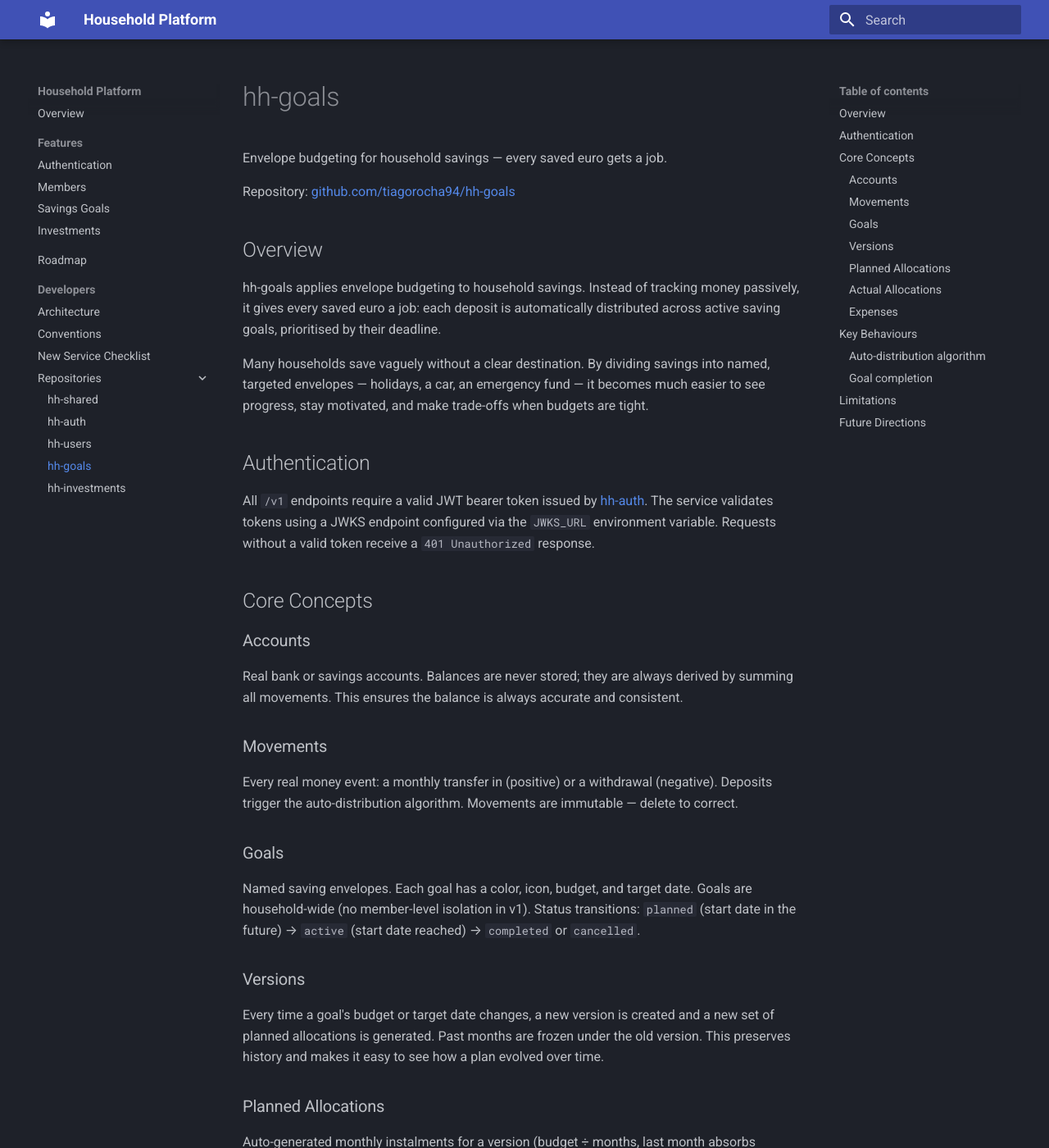
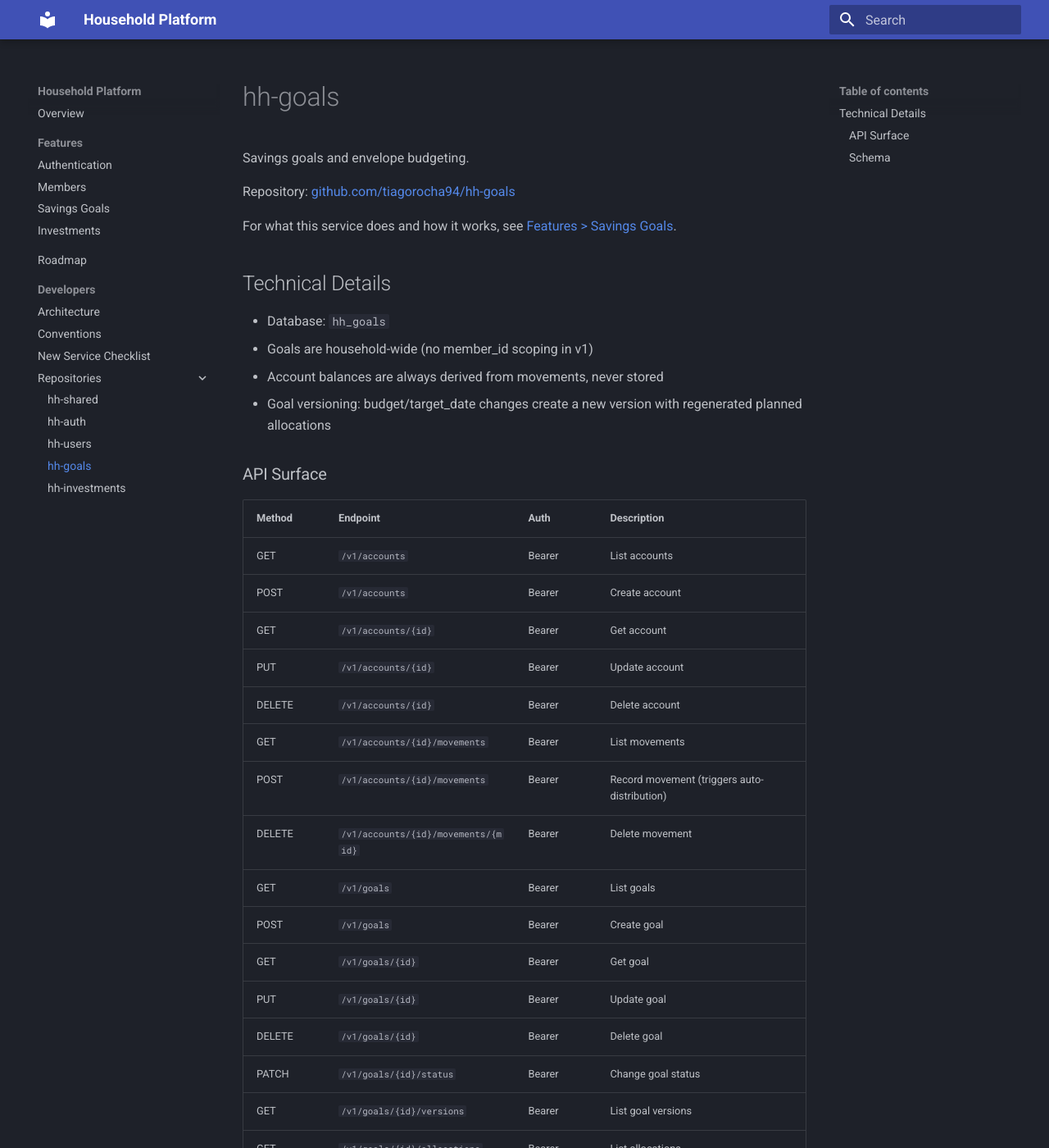
Before and after one commit to tiagorocha94/hh-docs, an MkDocs documentation site: the page built from docs/repositories/hh-goals.md, in a window 1280 px wide and 1400 px high. Shown: the whole window at 82% size. Built offline with MkDocs 1.6.1 and Material for MkDocs 9.7.7, drawn with Linux system fonts in a browser that asks for light colours; some of the changed text lies outside the part shown.

Commit message:
Restructure repo pages, fix architecture diagram, clean conventions
- Architecture: hh-infra is now a subgraph wrapping all services, hh-web
  connects to nginx, services import hh-shared (no 'orchestrates' arrows)
- Conventions: removed 'work the same as before' from Local Setup, removed
  -race mention from CI/CD
- Repository pages: stripped to technical-only (API surface, schema, config);
  feature descriptions and behaviours now live only in Features pages;
  removed all Future Directions tables (consolidated in Roadmap)

```diff
--- a/docs/repositories/hh-goals.md
+++ b/docs/repositories/hh-goals.md
@@ -1,63 +1,52 @@
 # hh-goals
 
-Envelope budgeting for household savings — every saved euro gets a job.
+Savings goals and envelope budgeting.
 
 Repository: [github.com/tiagorocha94/hh-goals](https://github.com/tiagorocha94/hh-goals)
 
-## Overview
+For what this service does and how it works, see [Features > Savings Goals](../features/goals.md).
 
-hh-goals applies envelope budgeting to household savings. Instead of tracking money passively, it gives every saved euro a job: each deposit is automatically distributed across active saving goals, prioritised by their deadline.
+## Technical Details
 
-Many households save vaguely without a clear destination. By dividing savings into named, targeted envelopes — holidays, a car, an emergency fund — it becomes much easier to see progress, stay motivated, and make trade-offs when budgets are tight.
+- Database: `hh_goals`
+- Goals are household-wide (no member_id scoping in v1)
+- Account balances are always derived from movements, never stored
+- Goal versioning: budget/target_date changes create a new version with regenerated planned allocations
 
-## Authentication
+### API Surface
 
-All `/v1` endpoints require a valid JWT bearer token issued by [hh-auth](hh-auth.md). The service validates tokens using a JWKS endpoint configured via the `JWKS_URL` environment variable. Requests without a valid token receive a `401 Unauthorized` response.
+| Method | Endpoint | Auth | Description |
+|--------|----------|------|-------------|
+| GET | `/v1/accounts` | Bearer | List accounts |
+| POST | `/v1/accounts` | Bearer | Create account |
+| GET | `/v1/accounts/{id}` | Bearer | Get account |
+| PUT | `/v1/accounts/{id}` | Bearer | Update account |
+| DELETE | `/v1/accounts/{id}` | Bearer | Delete account |
+| GET | `/v1/accounts/{id}/movements` | Bearer | List movements |
+| POST | `/v1/accounts/{id}/movements` | Bearer | Record movement (triggers auto-distribution) |
+| DELETE | `/v1/accounts/{id}/movements/{mid}` | Bearer | Delete movement |
+| GET | `/v1/goals` | Bearer | List goals |
+| POST | `/v1/goals` | Bearer | Create goal |
+| GET | `/v1/goals/{id}` | Bearer | Get goal |
+| PUT | `/v1/goals/{id}` | Bearer | Update goal |
+| DELETE | `/v1/goals/{id}` | Bearer | Delete goal |
+| PATCH | `/v1/goals/{id}/status` | Bearer | Change goal status |
+| GET | `/v1/goals/{id}/versions` | Bearer | List goal versions |
+| GET | `/v1/goals/{id}/allocations` | Bearer | List allocations |
+| PUT | `/v1/goals/{id}/allocations/{month}` | Bearer | Upsert allocation |
+| DELETE | `/v1/goals/{id}/allocations/{aid}` | Bearer | Delete allocation |
+| GET | `/v1/goals/{id}/expenses` | Bearer | List expenses |
+| POST | `/v1/goals/{id}/expenses` | Bearer | Create expense |
+| DELETE | `/v1/goals/{id}/expenses/{eid}` | Bearer | Delete expense |
 
-## Core Concepts
+### Schema
 
-### Accounts
-Real bank or savings accounts. Balances are never stored; they are always derived by summing all movements. This ensures the balance is always accurate and consistent.
-
-### Movements
-Every real money event: a monthly transfer in (positive) or a withdrawal (negative). Deposits trigger the auto-distribution algorithm. Movements are immutable — delete to correct.
-
-### Goals
-Named saving envelopes. Each goal has a color, icon, budget, and target date. Goals are household-wide (no member-level isolation in v1). Status transitions: `planned` (start date in the future) → `active` (start date reached) → `completed` or `cancelled`.
-
-### Versions
-Every time a goal's budget or target date changes, a new version is created and a new set of planned allocations is generated. Past months are frozen under the old version. This preserves history and makes it easy to see how a plan evolved over time.
-
-### Planned Allocations
-Auto-generated monthly instalments for a version (budget ÷ months, last month absorbs rounding). Never edited directly.
-
-### Actual Allocations
-One row per (goal, year, month). Primarily created by auto-distribution when a deposit is recorded. Can be manually adjusted via the API. The gap between planned and actual drives the "met / partial / missed" status shown in the UI.
-
-### Expenses
-Spending from a goal's virtual envelope. Reduces the goal balance without touching any real account. Immutable once created.
-
-## Key Behaviours
-
-### Auto-distribution algorithm
-When a deposit is recorded:
-
-1. Compute household unallocated balance = SUM(all movements) − SUM(all allocations)
-2. Sort active goals by target_date ASC (urgency), then name ASC to break ties
-3. For each goal: needed = planned_this_month − already_allocated_this_month; allocate MIN(needed, available)
-4. Return the movement, the list of distributions, and the remaining unallocated amount
-
-### Goal completion
-Marking a goal as `completed` is a manual action (PATCH status). Optionally, an account can be specified to receive the surplus (goal balance − expenses). If provided, a withdrawal movement is created on that account returning the surplus.
-
-## Limitations
-
-- **Per-member goals** — goals are household-wide in v1; no member-level isolation.
-- **Expense automation** — no automatic link to an expenses service yet.
-
-## Future Directions
-
-| Capability | Notes |
-|---|---|
-| Per-member goals | A `goal_members` join table will allow assigning goals to specific members |
-| Expense automation | When the expenses service is implemented, an expense category flagged as "savings" can automatically create a movement here |
+| Table | Key columns |
+|-------|-------------|
+| `accounts` | id, name, description |
+| `account_movements` | id, account_id, amount, date |
+| `goals` | id, name, color, icon, status, start_date |
+| `goal_versions` | id, goal_id, version_number, budget, target_date |
+| `goal_planned_allocations` | id, goal_version_id, year, month, amount |
+| `goal_allocations` | id, goal_id, year, month, amount |
+| `goal_expenses` | id, goal_id, amount, spent_on |
```
Also changed, not shown: docs/architecture.md (+21 -19 lines), docs/conventions.md (+1 -4 lines), docs/repositories/hh-auth.md (+23 -52 lines), docs/repositories/hh-investments.md (+40 -45 lines), docs/repositories/hh-users.md (+18 -34 lines).
